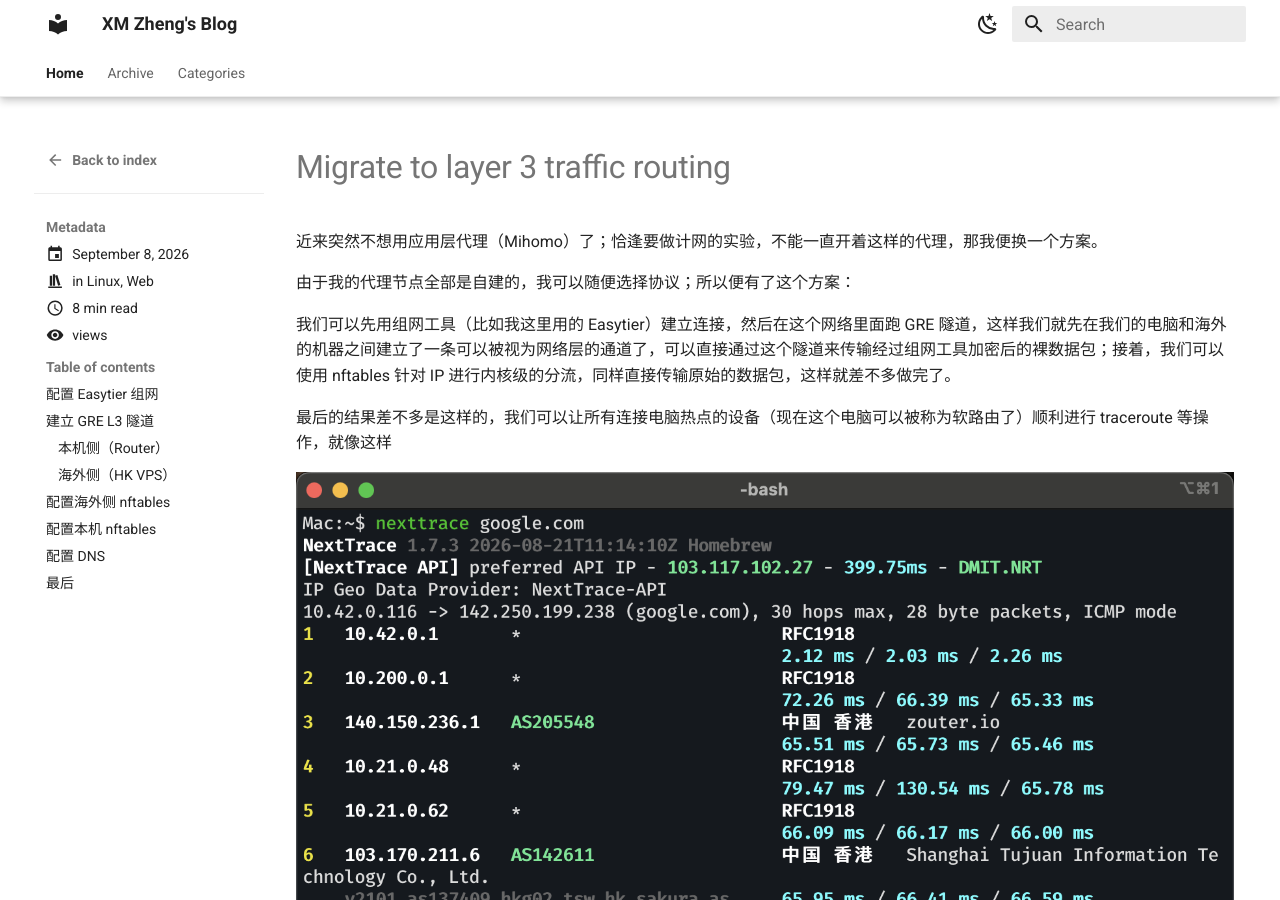
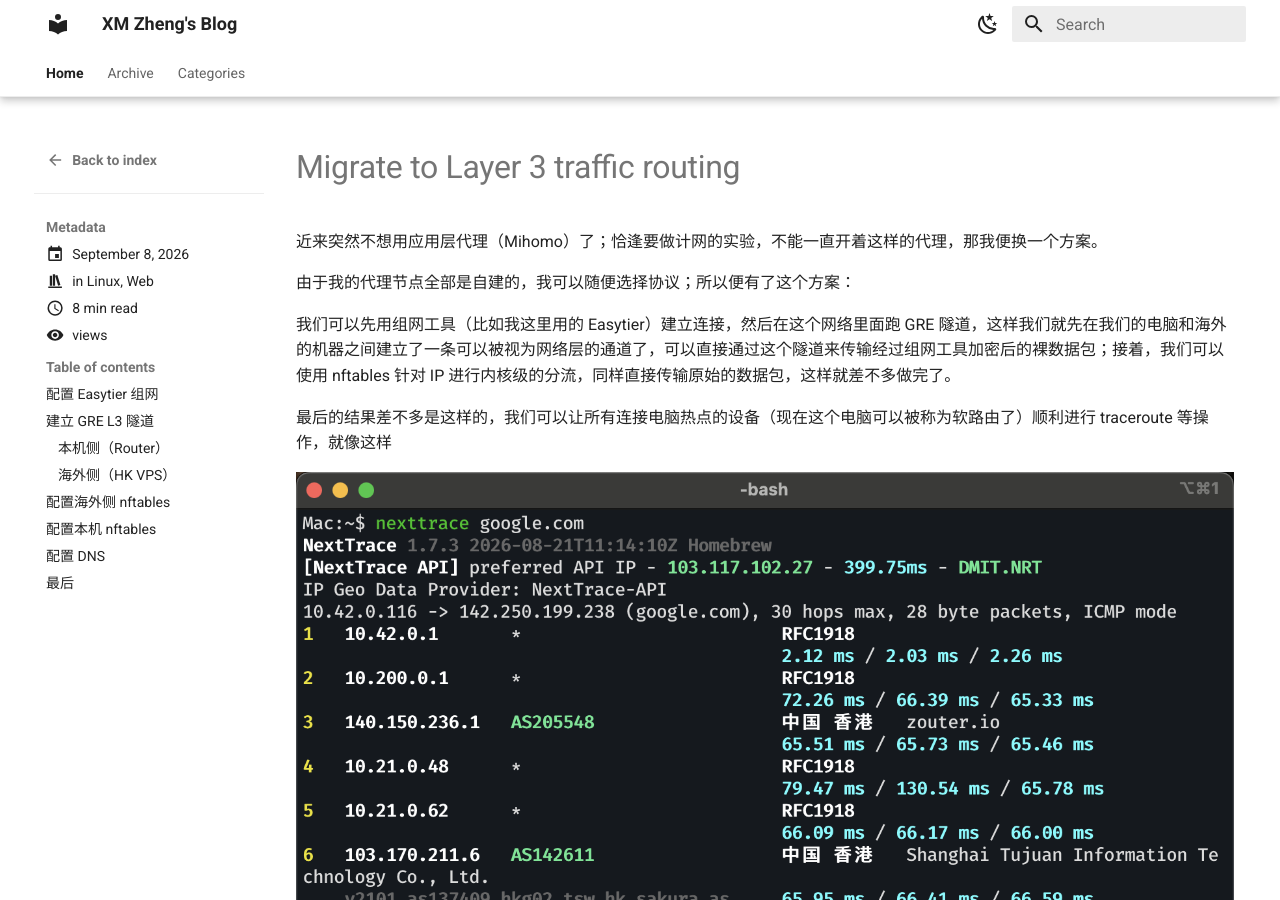
Before and after one commit to simonzxm/blog, an MkDocs documentation site: the page built from docs/posts/migrate-to-layer-3-traffic-routing.md, in a window 1280 px wide and 900 px high. Built offline with MkDocs 1.6.1 and Material for MkDocs 9.7.7, drawn with Linux system fonts in a browser that asks for light colours; comment, search, counter and statistics services are not loaded; some of the changed lines change nothing that is shown.

Commit message:
Add a title

```diff
--- a/docs/posts/migrate-to-layer-3-traffic-routing.md
+++ b/docs/posts/migrate-to-layer-3-traffic-routing.md
@@ -3,6 +3,8 @@ date: 2026-09-08
 categories: [Linux, Web]
 slug: migrate-to-layer-3-traffic-routing
 ---
+
+# Migrate to Layer 3 traffic routing
 
 近来突然不想用应用层代理（Mihomo）了；恰逢要做计网的实验，不能一直开着这样的代理，那我便换一个方案。
 
```
